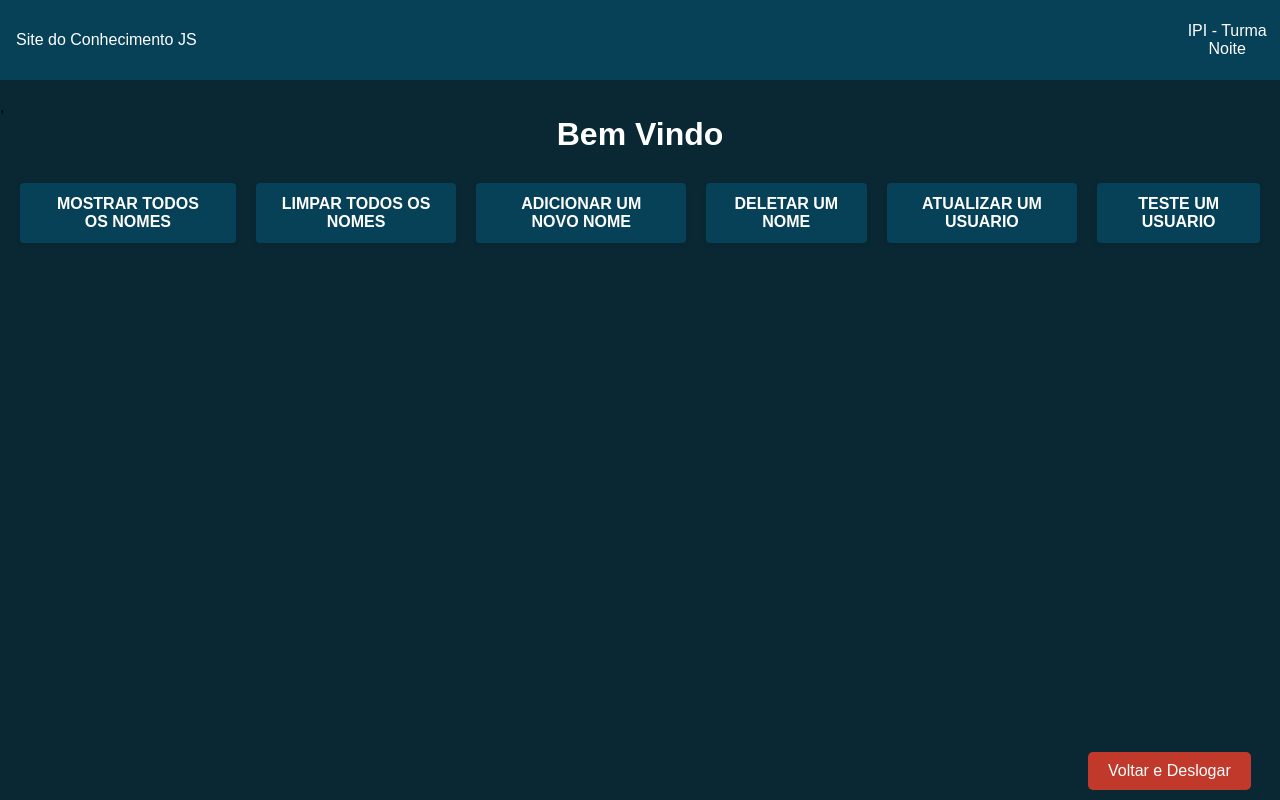
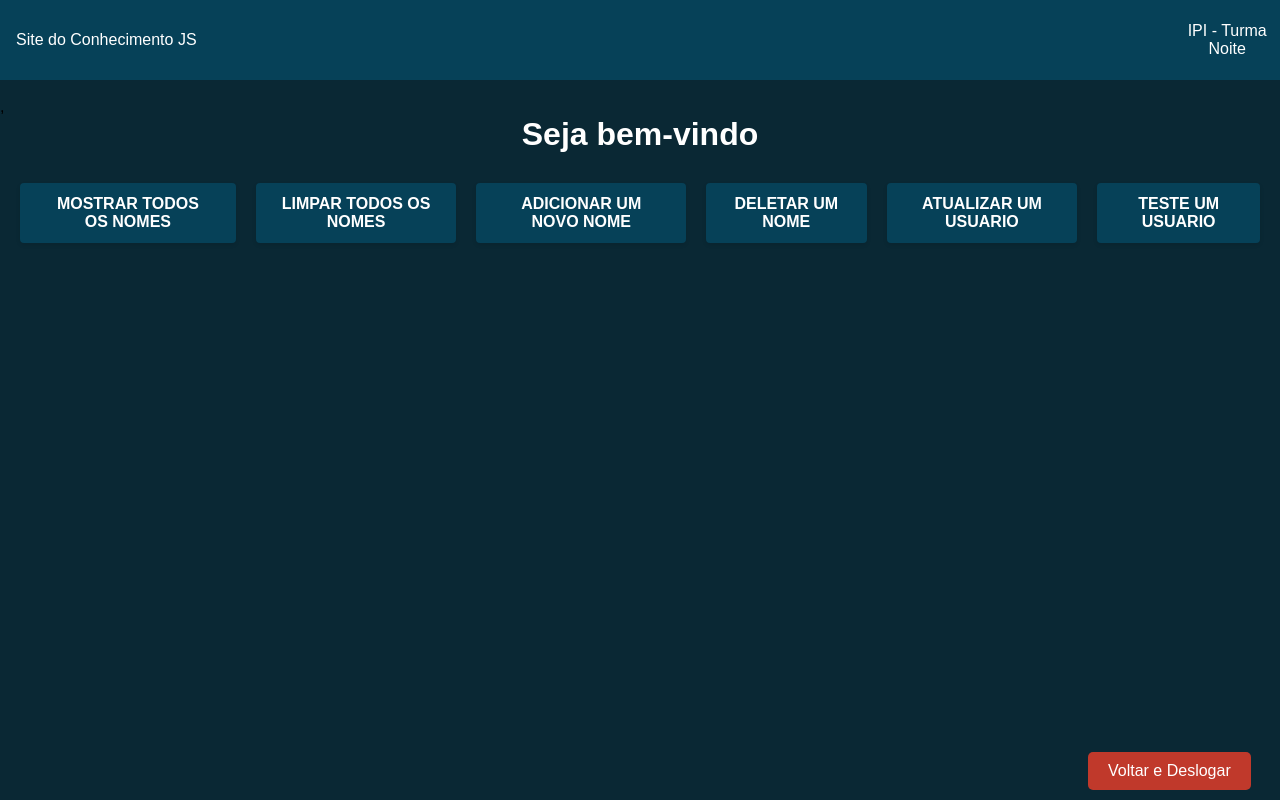
Before and after one commit to joaoromani/MeuPrimeiroSiteComJS, a plain HTML site: page page2.html in a window 1280 px wide. Drawn offline with Linux system fonts and the light colour scheme.

Commit message:
Update page2.html

```diff
--- a/page2.html
+++ b/page2.html
@@ -19,7 +19,7 @@
     </div>
     <br>
 ,    <br>
-    <h1 id="bv"> Bem Vindo </h1>
+    <h1 id="bv"> Seja bem-vindo </h1>
 
     <div class="divbut centralizar">
         <button class="mostranome"> Mostrar todos os nomes </button>
```
